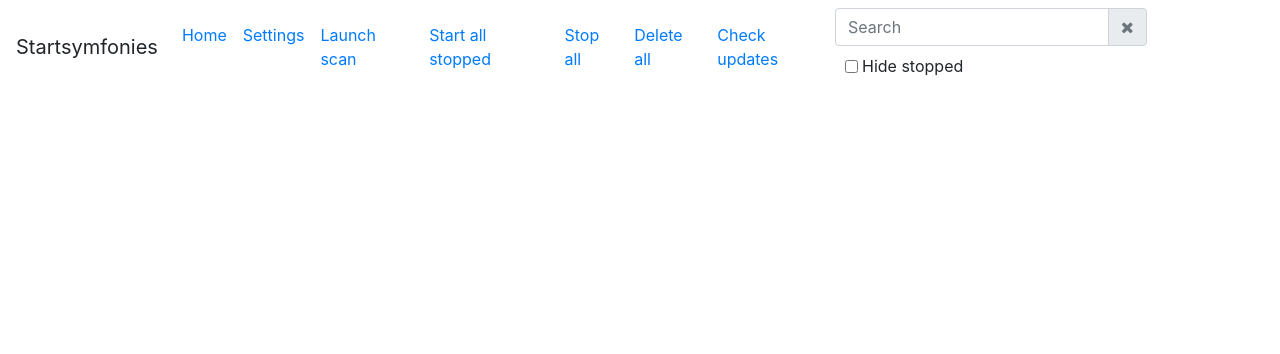
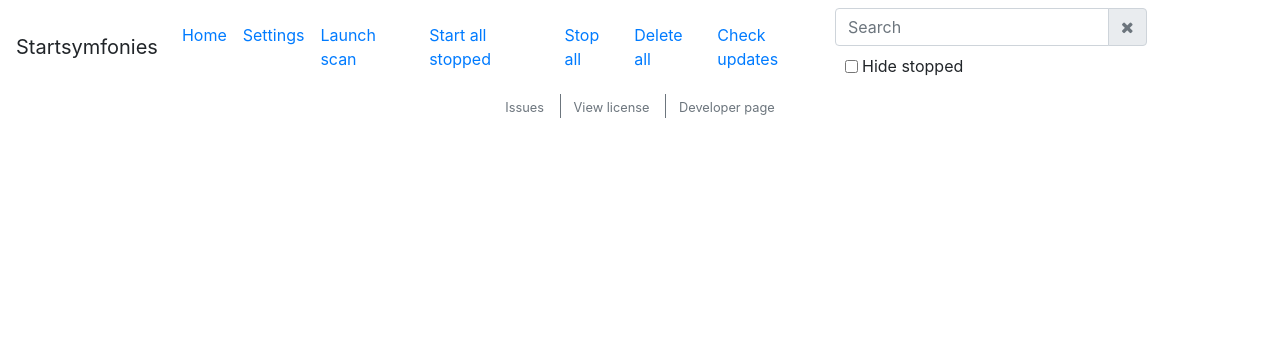
Before and after one commit to dsabre/startsymfonies, a Symfony app: template src/AppBundle/Resources/views/base.html.twig in a window 1280 px wide. Shown: the top 354 px of the page. Run offline with Twig, Linux system fonts and the light colour scheme; the template is opened without the code that fills it, so the values that code supplies are empty; some libraries are stand-ins or nearby versions.

Commit message:
Added footer links

```diff
--- a/src/AppBundle/Resources/views/base.html.twig
+++ b/src/AppBundle/Resources/views/base.html.twig
@@ -25,7 +25,7 @@
 <div class="{% block containerClass %}container-fluid{% endblock %}">
 	{% block body %}{% endblock %}
 
-	{#{% include '@App/templates/footer.html.twig' %}#}
+	{% include '@App/templates/footer.html.twig' %}
 </div>
 
 <!-- Optional JavaScript -->
--- a/src/AppBundle/Resources/views/templates/footer.html.twig
+++ b/src/AppBundle/Resources/views/templates/footer.html.twig
@@ -1,7 +1,19 @@
-<p class="text-muted text-center">
-	<small>
-		Powered by <a href="https://github.com/raniel86" target="_blank" class="text-muted">@raniel86</a>
-		<br>
-		<a href="https://raw.githubusercontent.com/raniel86/startsymfonies2/master/LICENSE" target="_blank" class="text-muted">View license</a>
-	</small>
-</p>
+<div class="text-center">
+	<ul class="list-inline mb-0">
+		<li class="list-inline-item border-right border-secondary pr-3">
+			<small>
+				<a href="https://github.com/raniel86/startsymfonies2/issues" target="_blank" class="text-muted">Issues</a>
+			</small>
+		</li>
+		<li class="list-inline-item border-right border-secondary pr-3">
+			<small>
+				<a href="https://raw.githubusercontent.com/raniel86/startsymfonies2/master/LICENSE" target="_blank" class="text-muted">View license</a>
+			</small>
+		</li>
+		<li class="list-inline-item">
+			<small>
+				<a href="https://github.com/raniel86" target="_blank" class="text-muted">Developer page</a>
+			</small>
+		</li>
+	</ul>
+</div>
```
Also changed, not shown: 1 other file.
